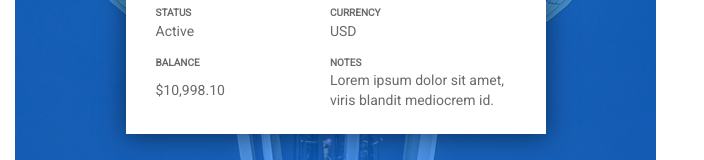
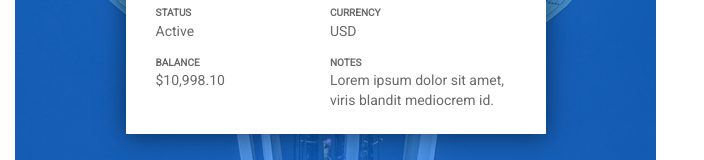
Before and after one commit to Hussein85/invoicing-app, an Angular app: page / in a window 1280 px wide. Shown: the part 1612-1772 px from the top of the page, without its empty margins (0-704 px from the left). Built offline with nearby package versions, Linux system fonts and the light colour scheme; what ng2-bootstrap would draw is missing.

Commit message:
fixed misaligend text in invoice-detail

```diff
--- a/src/app/invoice-detail/invoice-detail.component.css
+++ b/src/app/invoice-detail/invoice-detail.component.css
@@ -49,6 +49,8 @@ td {
     font-size: 14px;
     font-weight: normal;
     color: #6a6a6a;
+    padding-top:0px !important;
+    vertical-align:top;
 }
 
 tr:nth-child(2n+3) {
--- a/src/app/invoice-detail/invoice-detail.component.html
+++ b/src/app/invoice-detail/invoice-detail.component.html
@@ -5,7 +5,7 @@
 
       <h2 class="invoice-detail-title">5719371**** - MAENGUNE</h2>
 
-      <table>
+      <table  border="0" cellpadding="0" cellspacing="0" >
         <tr>
           <th>TYPE</th>
           <th>ACCOUNT NAME</th>
@@ -26,8 +26,8 @@
           <th>BALANCE</th>
           <th>NOTES</th>
         </tr>
-        <tr>
-          <td>$10,998.10</td>
+       <tr>
+          <td clearfix>$10,998.10</td>
           <td>Lorem ipsum dolor sit amet, viris blandit mediocrem id.</td>
         </tr>
       </table>
```
